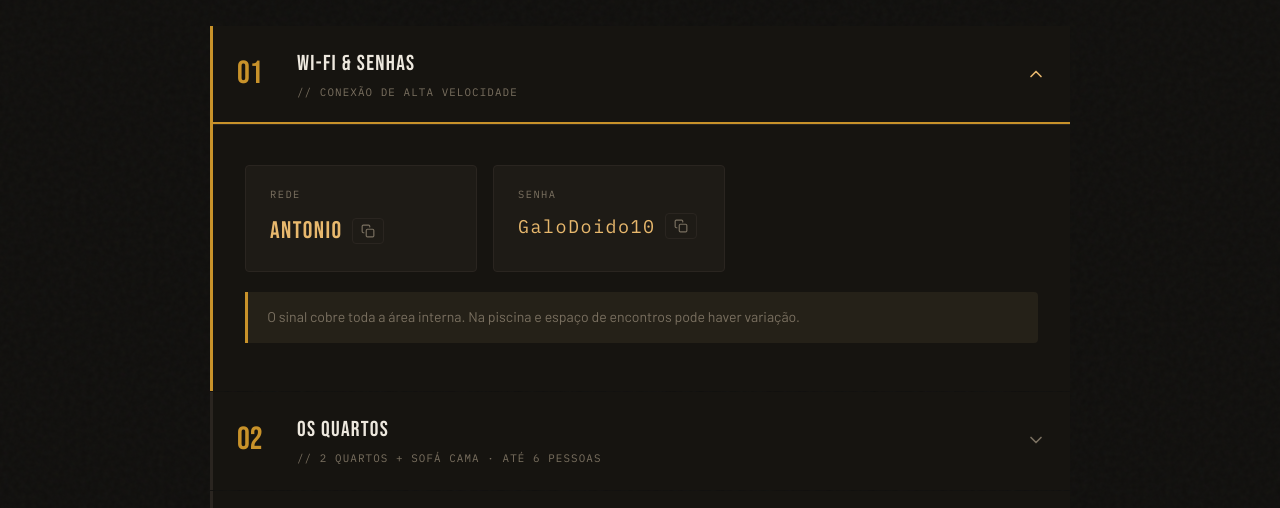
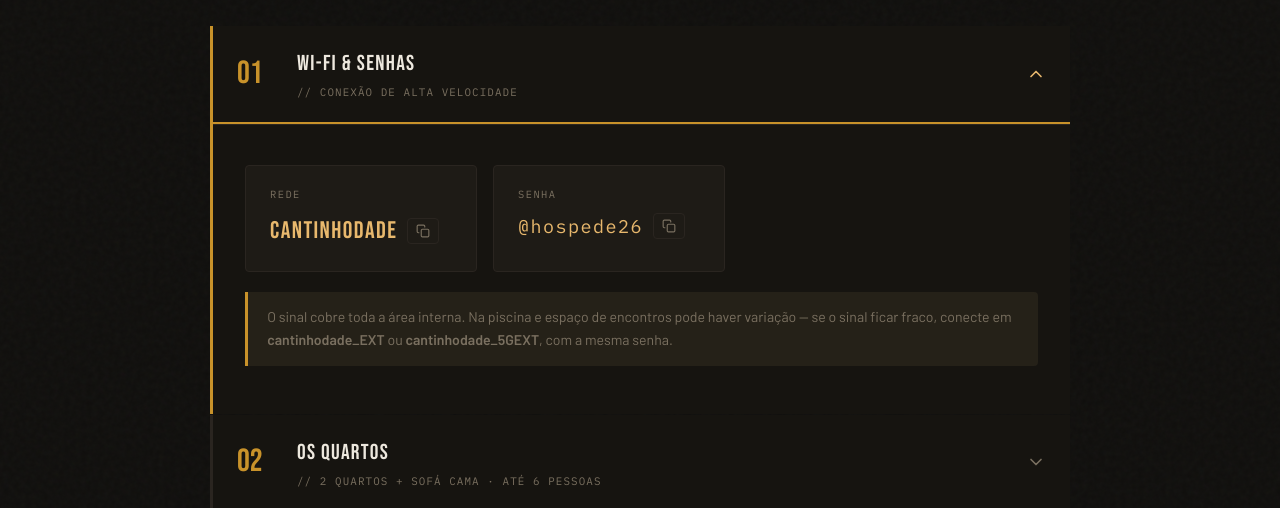
Before and after one commit to kauan-salgado/cantinho-da-de, a plain HTML site: page index.html in a window 1280 px wide. Shown: the part 582-1090 px from the top of the page. Drawn offline with Linux system fonts and the light colour scheme; a web font is replaced by a local one.

Commit message:
content: atualiza rede e senha do Wi-Fi no guia
Rede principal cantinhodade, senha @hospede26, e os repetidores
cantinhodade_EXT e cantinhodade_5GEXT para a área externa.

Co-Authored-By: Claude Opus 5.5 <noreply@anthropic.com>

```diff
--- a/index.html
+++ b/index.html
@@ -79,8 +79,8 @@
               <div class="wifi-card">
                 <div class="wifi-label">Rede</div>
                 <div class="wifi-value-row">
-                  <span class="wifi-value">ANTONIO</span>
-                  <button class="copy-btn" data-copy="ANTONIO" aria-label="Copiar rede">
+                  <span class="wifi-value">cantinhodade</span>
+                  <button class="copy-btn" data-copy="cantinhodade" aria-label="Copiar rede">
                     <svg width="14" height="14" viewBox="0 0 24 24" fill="none" stroke="currentColor" stroke-width="2" stroke-linecap="round" stroke-linejoin="round"><rect x="9" y="9" width="13" height="13" rx="2"/><path d="M5 15H4a2 2 0 0 1-2-2V4a2 2 0 0 1 2-2h9a2 2 0 0 1 2 2v1"/></svg>
                   </button>
                 </div>
@@ -88,14 +88,14 @@
               <div class="wifi-card">
                 <div class="wifi-label">Senha</div>
                 <div class="wifi-value-row">
-                  <span class="wifi-value is-password">GaloDoido10</span>
-                  <button class="copy-btn" data-copy="GaloDoido10" aria-label="Copiar senha">
+                  <span class="wifi-value is-password">@hospede26</span>
+                  <button class="copy-btn" data-copy="@hospede26" aria-label="Copiar senha">
                     <svg width="14" height="14" viewBox="0 0 24 24" fill="none" stroke="currentColor" stroke-width="2" stroke-linecap="round" stroke-linejoin="round"><rect x="9" y="9" width="13" height="13" rx="2"/><path d="M5 15H4a2 2 0 0 1-2-2V4a2 2 0 0 1 2-2h9a2 2 0 0 1 2 2v1"/></svg>
                   </button>
                 </div>
               </div>
             </div>
-            <p class="info-note">O sinal cobre toda a área interna. Na piscina e espaço de encontros pode haver variação.</p>
+            <p class="info-note">O sinal cobre toda a área interna. Na piscina e espaço de encontros pode haver variação — se o sinal ficar fraco, conecte em <strong>cantinhodade_EXT</strong> ou <strong>cantinhodade_5GEXT</strong>, com a mesma senha.</p>
           </div>
         </div>
       </article>
```
